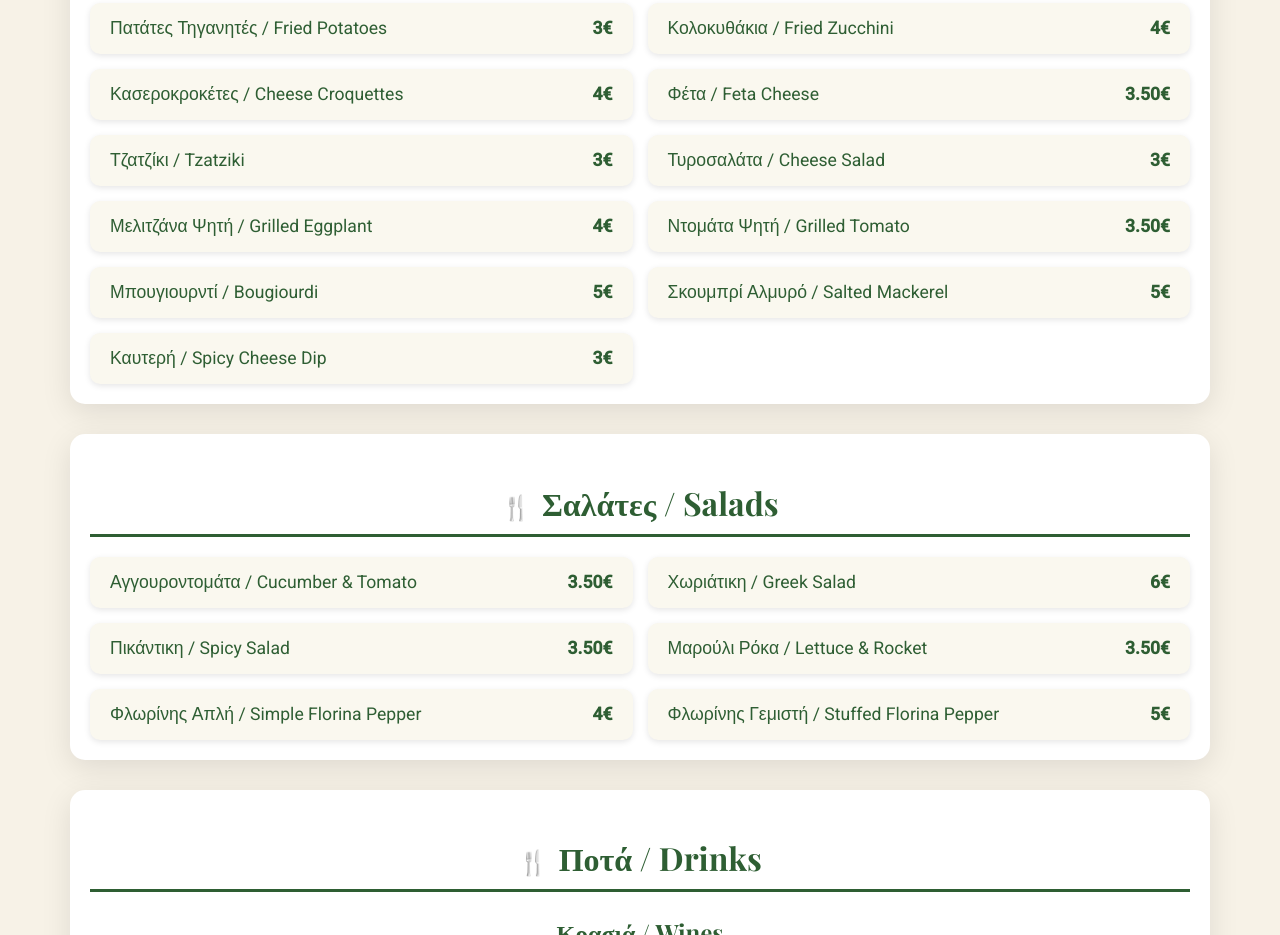
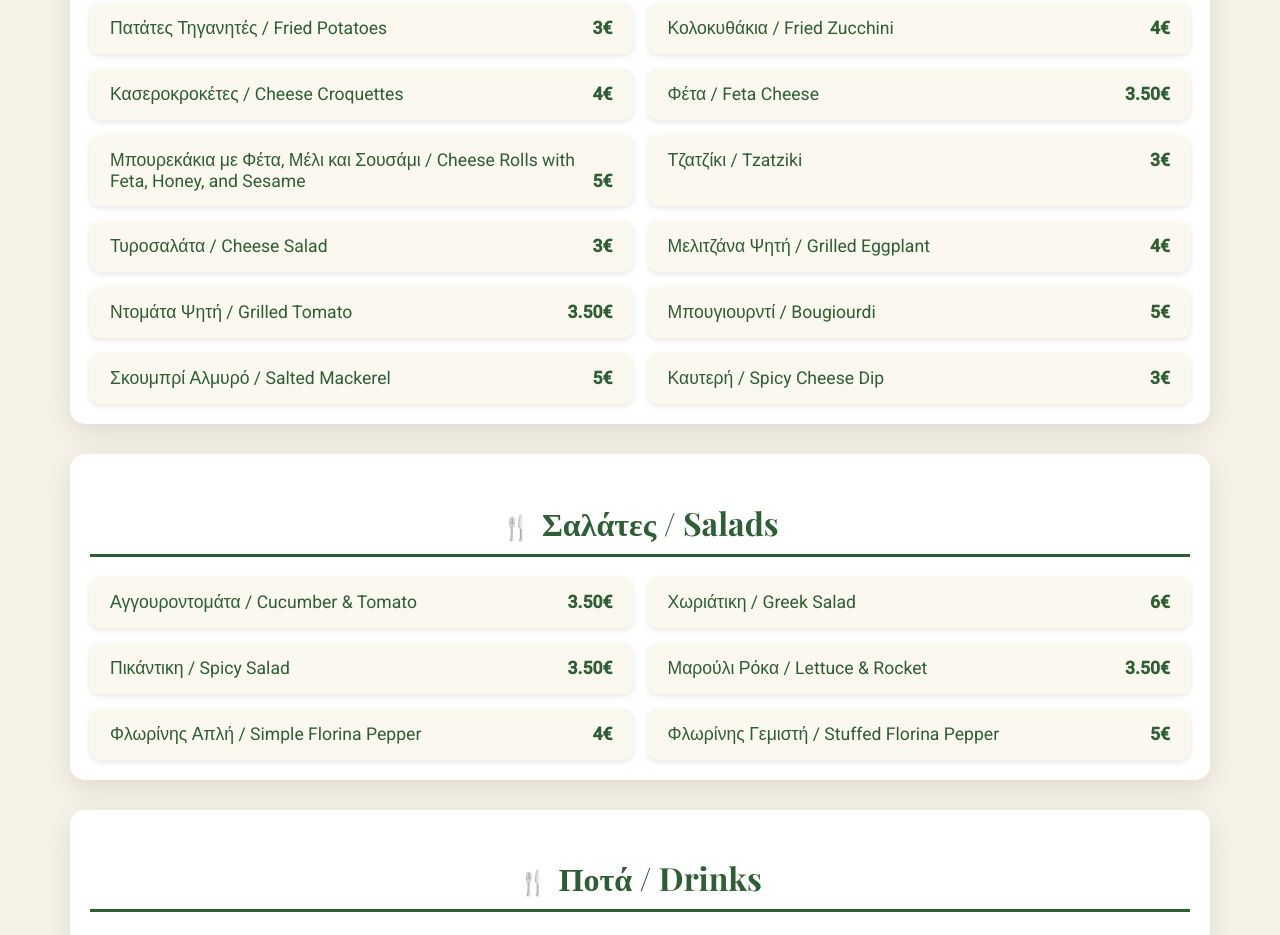
Before and after one commit to Klimataria/Klimataria-Menu, a plain HTML site: page index.html in a window 1280 px wide. Shown: the part 936-1871 px from the top of the page. Drawn offline with nearby package versions, Linux system fonts and the light colour scheme.

Commit message:
index.html

```diff
--- a/index.html
+++ b/index.html
@@ -191,6 +191,7 @@
         <div class="menu-item">Κολοκυθάκια / Fried Zucchini<span class="price">4€</span></div>
         <div class="menu-item">Κασεροκροκέτες / Cheese Croquettes<span class="price">4€</span></div>
         <div class="menu-item">Φέτα / Feta Cheese<span class="price">3.50€</span></div>
+        <div class="menu-item">Μπουρεκάκια με Φέτα, Μέλι και Σουσάμι / Cheese Rolls with Feta, Honey, and Sesame<span class="price">5€</span></div>
         <div class="menu-item">Τζατζίκι / Tzatziki<span class="price">3€</span></div>
         <div class="menu-item">Τυροσαλάτα / Cheese Salad<span class="price">3€</span></div>
         <div class="menu-item">Μελιτζάνα Ψητή / Grilled Eggplant<span class="price">4€</span></div>
```
